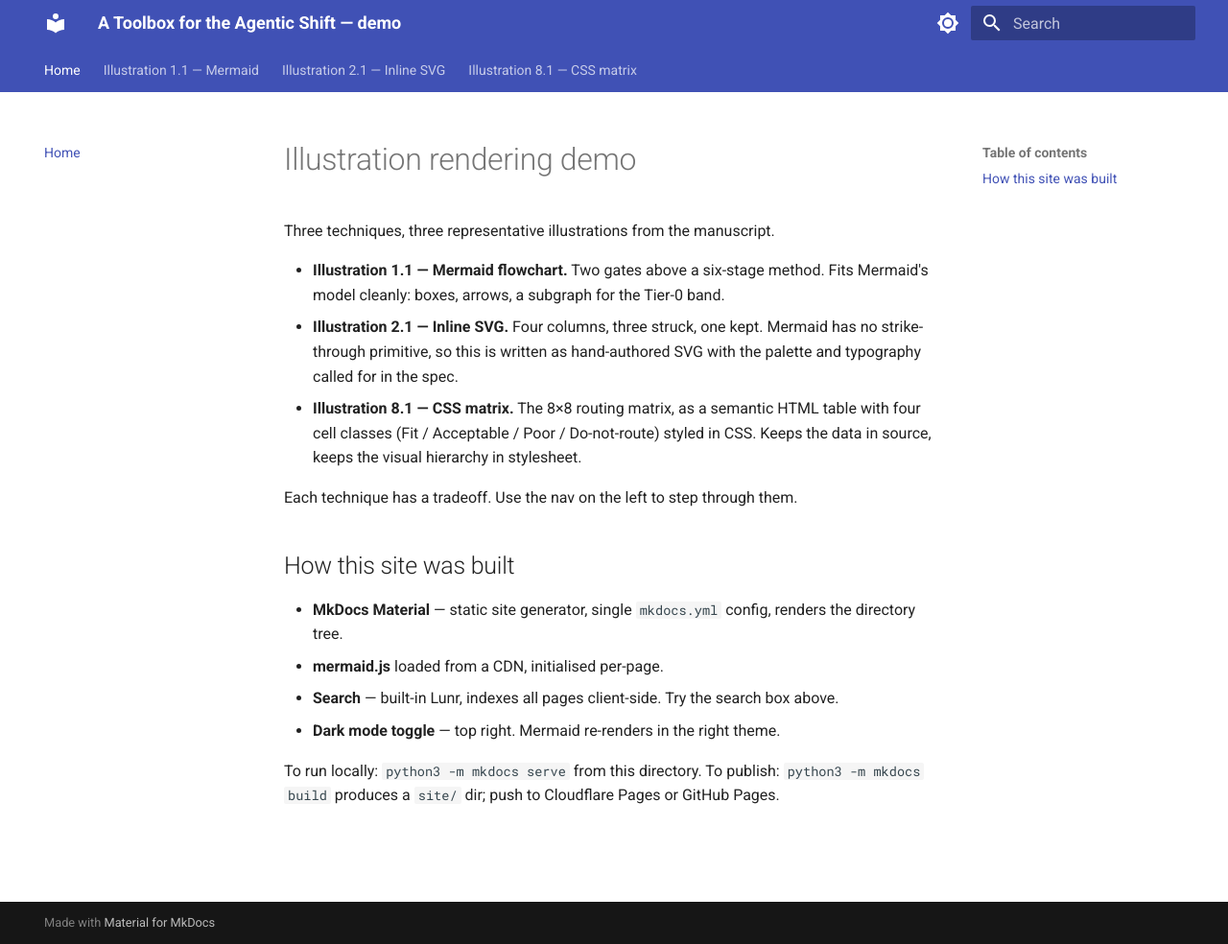
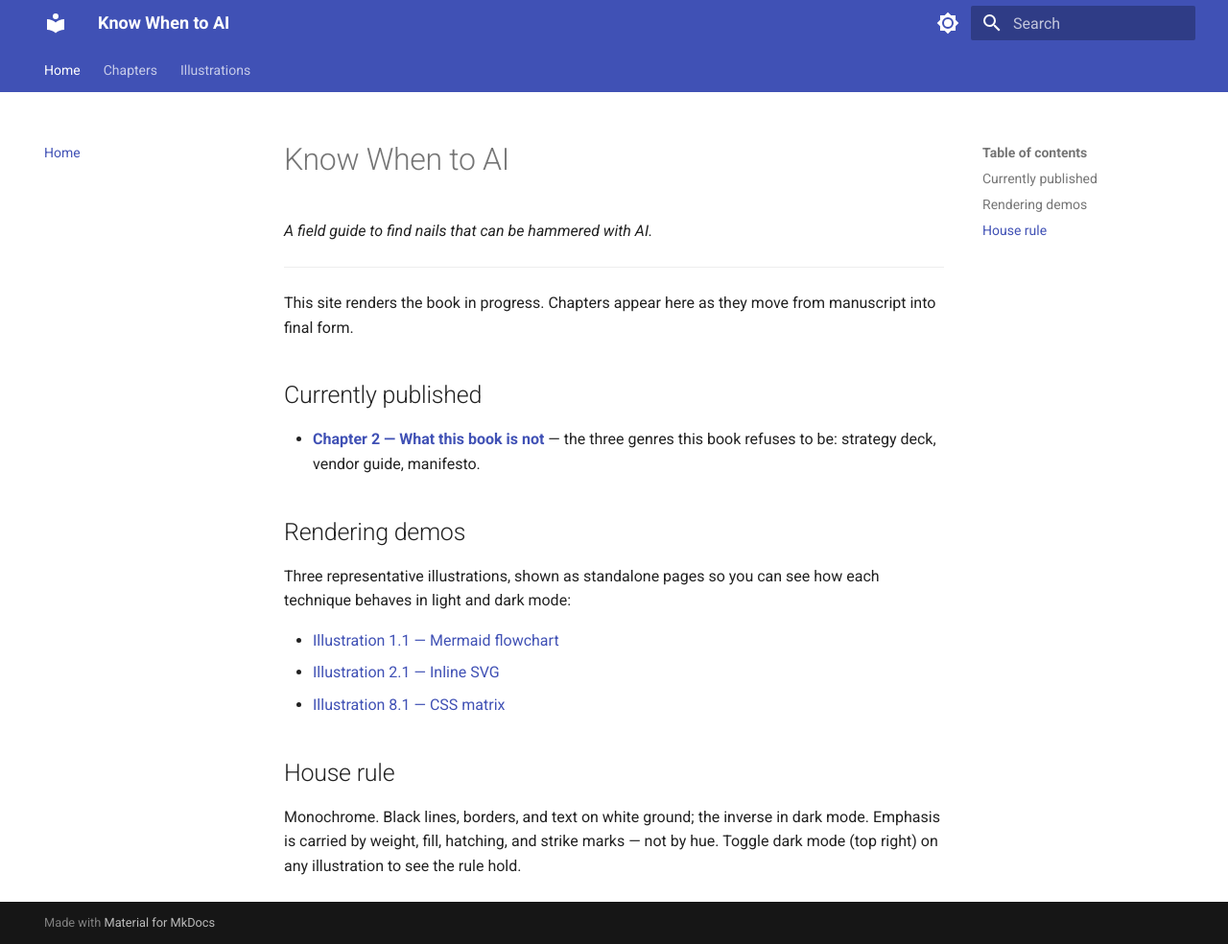
Before and after one commit to saviranta/know-when-to-ai, an MkDocs documentation site: the page built from docs/index.md, in a window 1280 px wide and 984 px high. Shown: the whole window at 96% size. Built offline with MkDocs 1.6.1 and Material for MkDocs 9.7.7, drawn with Linux system fonts in a browser that asks for light colours.

Commit message:
Render Chapter 2 as conversion pattern
- New docs/ch-2.md with inline SVG at the illustration reference
- Illustration-spec block stripped (production material, not reader content)
- [verified] tags kept inline as epistemic signal
- Cross-refs to Ch 4 and Ch 8 as Markdown links
- Site title updated to "Know When to AI"
- Index reframed from demo to published-chapters landing
- Nav split into Chapters / Illustrations sections

```diff
--- a/docs/index.md
+++ b/docs/index.md
@@ -1,18 +1,23 @@
-# Illustration rendering demo
+# Know When to AI
 
-Three techniques, three representative illustrations from the manuscript.
+*A field guide to find nails that can be hammered with AI.*
 
-- **Illustration 1.1 — Mermaid flowchart.** Two gates above a six-stage method. Fits Mermaid's model cleanly: boxes, arrows, a subgraph for the Tier-0 band.
-- **Illustration 2.1 — Inline SVG.** Four columns, three struck, one kept. Mermaid has no strike-through primitive, so this is written as hand-authored SVG with the palette and typography called for in the spec.
-- **Illustration 8.1 — CSS matrix.** The 8×8 routing matrix, as a semantic HTML table with four cell classes (Fit / Acceptable / Poor / Do-not-route) styled in CSS. Keeps the data in source, keeps the visual hierarchy in stylesheet.
+---
 
-Each technique has a tradeoff. Use the nav on the left to step through them.
+This site renders the book in progress. Chapters appear here as they move from manuscript into final form.
 
-## How this site was built
+## Currently published
 
-- **MkDocs Material** — static site generator, single `mkdocs.yml` config, renders the directory tree.
-- **mermaid.js** loaded from a CDN, initialised per-page.
-- **Search** — built-in Lunr, indexes all pages client-side. Try the search box above.
-- **Dark mode toggle** — top right. Mermaid re-renders in the right theme.
+- **[Chapter 2 — What this book is not](ch-2.md)** — the three genres this book refuses to be: strategy deck, vendor guide, manifesto.
 
-To run locally: `python3 -m mkdocs serve` from this directory. To publish: `python3 -m mkdocs build` produces a `site/` dir; push to Cloudflare Pages or GitHub Pages.
+## Rendering demos
+
+Three representative illustrations, shown as standalone pages so you can see how each technique behaves in light and dark mode:
+
+- [Illustration 1.1 — Mermaid flowchart](illustration-1-1.md)
+- [Illustration 2.1 — Inline SVG](illustration-2-1.md)
+- [Illustration 8.1 — CSS matrix](illustration-8-1.md)
+
+## House rule
+
+Monochrome. Black lines, borders, and text on white ground; the inverse in dark mode. Emphasis is carried by weight, fill, hatching, and strike marks — not by hue. Toggle dark mode (top right) on any illustration to see the rule hold.
--- a/mkdocs.yml
+++ b/mkdocs.yml
@@ -1,5 +1,5 @@
-site_name: "A Toolbox for the Agentic Shift — demo"
-site_description: "Demo: 3 illustration rendering techniques"
+site_name: "Know When to AI"
+site_description: "A field guide to find nails that can be hammered with AI"
 
 theme:
   name: material
@@ -59,6 +59,9 @@ extra_javascript:
 
 nav:
   - Home: index.md
-  - "Illustration 1.1 — Mermaid": illustration-1-1.md
-  - "Illustration 2.1 — Inline SVG": illustration-2-1.md
-  - "Illustration 8.1 — CSS matrix": illustration-8-1.md
+  - Chapters:
+      - "2 — What this book is not": ch-2.md
+  - Illustrations:
+      - "1.1 — Two gates (Mermaid)": illustration-1-1.md
+      - "2.1 — Genres refused (SVG)": illustration-2-1.md
+      - "8.1 — Routing matrix (CSS)": illustration-8-1.md
```
Also changed, not shown: docs/ch-2.md (added, +162 -0 lines).
